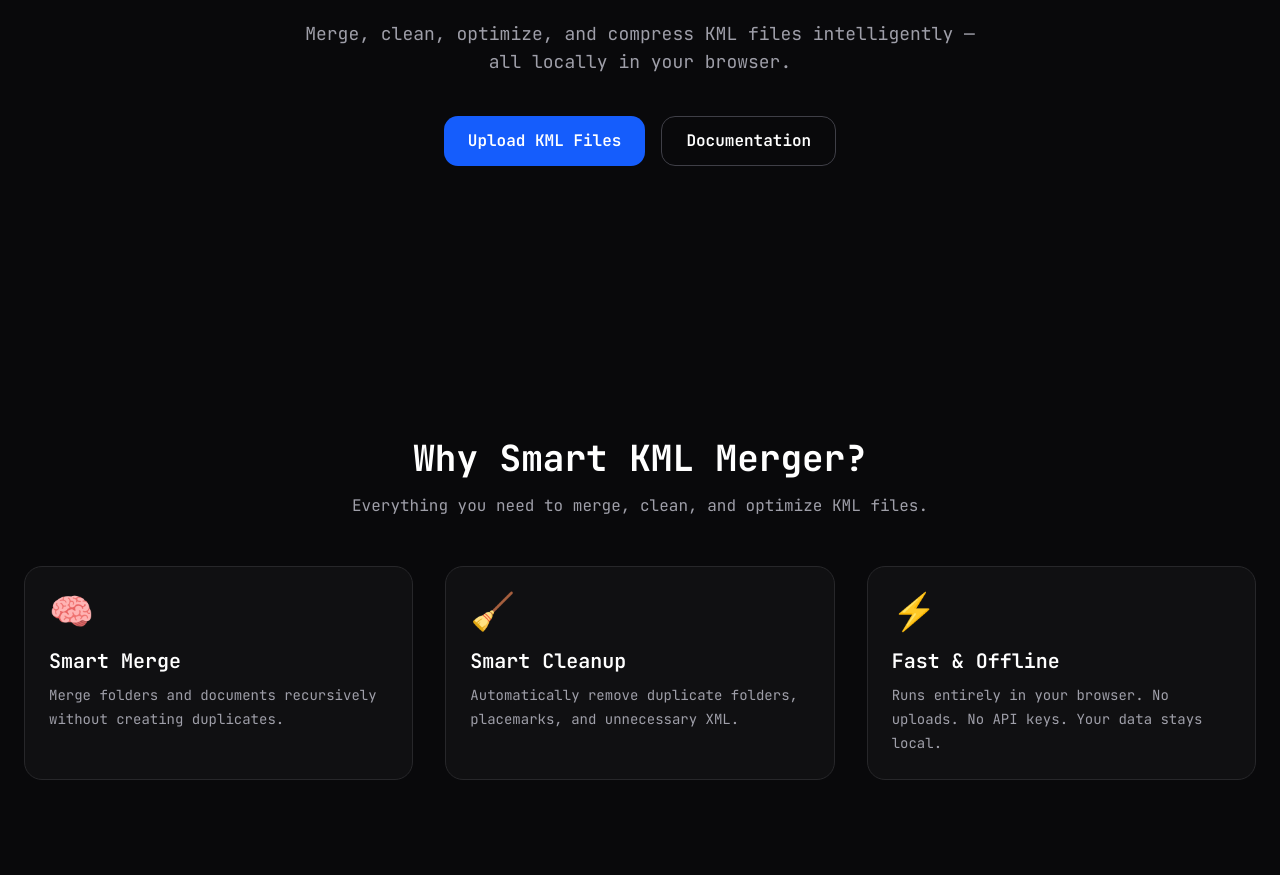
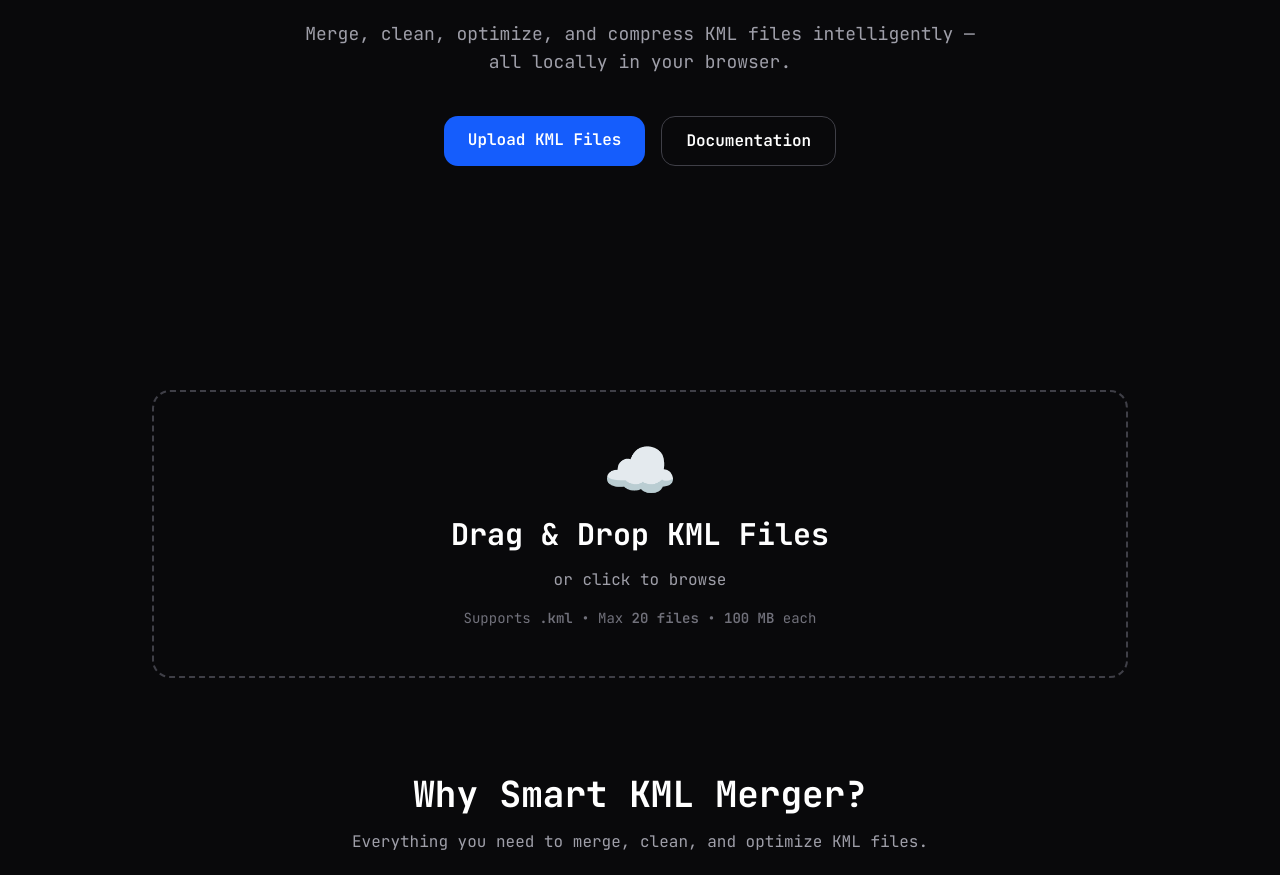
Before and after one commit to Deepak-ceoX/smart-kml-merger, a Next.js app: page / in a window 1280 px wide. Shown: the part 363-1238 px from the top of the page. Built offline with nearby package versions, Linux system fonts and the light colour scheme.

Commit message:
chore: remove react-dropzone

```diff
--- a/app/page.tsx
+++ b/app/page.tsx
@@ -1,12 +1,15 @@
-import { Navbar } from "@/components/layout/navbar";
-import { Hero } from "@/components/home/hero";
-import { Features } from "@/components/home/features";
-import { Footer } from "@/components/layout/footer";
+import { Navbar } from "@/components/layout/Navbar";
+import { Hero } from "@/components/home/Hero";
+import { Features } from "@/components/home/Features";
+import { Footer } from "@/components/layout/Footer";
+import { UploadZone } from "@/components/upload/upload-zone";
+
 export default function Home() {
   return (
     <main className="min-h-screen bg-zinc-950 text-white">
       <Navbar />
       <Hero />
+      <UploadZone />
       <Features />
       <Footer />
     </main>
--- a/components/home/Hero.tsx
+++ b/components/home/Hero.tsx
@@ -15,9 +15,12 @@ export function Hero() {
       </p>
 
       <div className="mt-10 flex flex-wrap justify-center gap-4">
-        <button className="rounded-xl bg-blue-600 px-6 py-3 font-semibold transition hover:bg-blue-700">
-          Upload KML Files
-        </button>
+        <a
+  href="#upload"
+  className="rounded-xl bg-blue-600 px-6 py-3 font-semibold transition hover:bg-blue-700"
+>
+  Upload KML Files
+</a>
 
         <button className="rounded-xl border border-zinc-700 px-6 py-3 font-semibold transition hover:border-blue-500">
           Documentation
--- /dev/null
+++ b/components/types/upload.ts
@@ -0,0 +1,7 @@
+export interface UploadedFile {
+  id: string;
+  file: File;
+  name: string;
+  size: number;
+  status: "pending" | "processing" | "ready" | "error";
+}
--- a/components/upload/upload-zone.tsx
+++ b/components/upload/upload-zone.tsx
@@ -0,0 +1,89 @@
+"use client";
+
+import { useCallback, useState } from "react";
+import { useDropzone } from "react-dropzone";
+
+export function UploadZone() {
+  const [files, setFiles] = useState<File[]>([]);
+
+  const onDrop = useCallback((acceptedFiles: File[]) => {
+    console.log("Accepted Files:", acceptedFiles);
+
+    alert(`Uploaded ${acceptedFiles.length} file(s)!`);
+
+    setFiles((prev) => [...prev, ...acceptedFiles]);
+  }, []);
+
+  const { getRootProps, getInputProps, isDragActive } = useDropzone({
+    onDrop,
+    accept: {
+      "application/vnd.google-earth.kml+xml": [".kml"],
+    },
+    maxFiles: 20,
+    maxSize: 100 * 1024 * 1024, // 100 MB
+  });
+
+  return (
+    <section id="upload" className="mx-auto mt-12 max-w-5xl px-6">
+      {/* Upload Area */}
+      <div
+        {...getRootProps()}
+        className={`cursor-pointer rounded-2xl border-2 border-dashed p-12 text-center transition-all duration-300 ${
+          isDragActive
+            ? "border-blue-500 bg-blue-500/10"
+            : "border-zinc-700 hover:border-blue-500 hover:bg-zinc-900/30"
+        }`}
+      >
+        <input {...getInputProps()} />
+
+        <div className="space-y-4">
+          <div className="text-6xl">☁️</div>
+
+          <h2 className="text-3xl font-bold">
+            Drag & Drop KML Files
+          </h2>
+
+          <p className="text-zinc-400">
+            or click to browse
+          </p>
+
+          <p className="text-sm text-zinc-500">
+            Supports <span className="font-semibold">.kml</span> • Max{" "}
+            <span className="font-semibold">20 files</span> •{" "}
+            <span className="font-semibold">100 MB</span> each
+          </p>
+        </div>
+      </div>
+
+      {/* Uploaded Files */}
+      {files.length > 0 && (
+        <div className="mt-10">
+          <h3 className="mb-4 text-xl font-bold">
+            Uploaded Files ({files.length})
+          </h3>
+
+          <div className="space-y-3">
+            {files.map((file) => (
+              <div
+                key={`${file.name}-${file.lastModified}`}
+                className="flex items-center justify-between rounded-xl border border-zinc-700 bg-zinc-900 p-4"
+              >
+                <div>
+                  <p className="font-medium">{file.name}</p>
+
+                  <p className="text-sm text-zinc-400">
+                    {(file.size / 1024).toFixed(2)} KB
+                  </p>
+                </div>
+
+                <span className="rounded-full bg-green-500/20 px-3 py-1 text-sm text-green-400">
+                  Ready
+                </span>
+              </div>
+            ))}
+          </div>
+        </div>
+      )}
+    </section>
+  );
+}
--- a/package.json
+++ b/package.json
@@ -16,7 +16,6 @@
     "next": "16.2.10",
     "react": "19.2.4",
     "react-dom": "19.2.4",
-    "react-dropzone": "^17.0.0",
     "shadcn": "^4.13.0",
     "sonner": "^2.0.7",
     "tailwind-merge": "^3.6.0",
```
Also changed, not shown: 1 other file (tests, documents, lock files or other folders).
